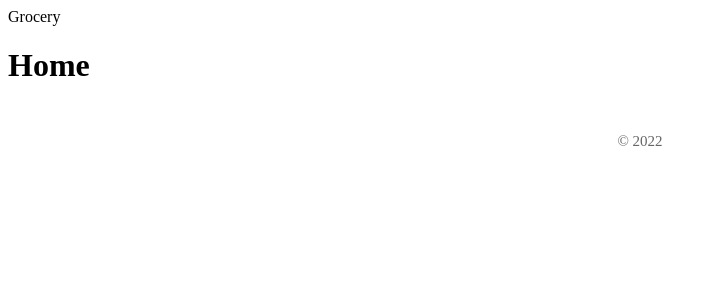
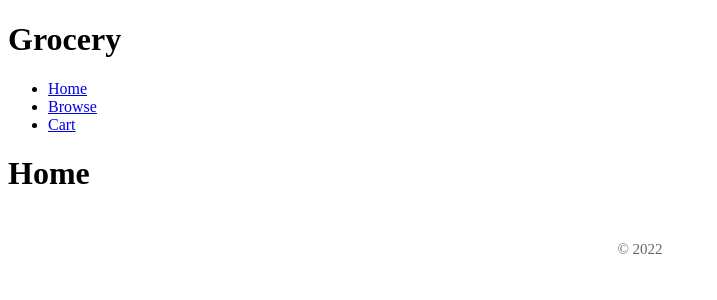
Before and after one commit to jtreeves/grocery-vue, a Vue app: page /home in a window 1280 px wide. Shown: the top 300 px of the page, without its empty margins (0-717 px from the left). Built offline with nearby package versions, Linux system fonts and the light colour scheme.

Commit message:
[AppHeader] Add nav bar

```diff
--- a/src/components/AppHeader.vue
+++ b/src/components/AppHeader.vue
@@ -1,6 +1,28 @@
 <template>
     <header>
-        Grocery
+        <h1>Grocery</h1>
+
+        <nav>
+            <ul>
+                <li>
+                    <RouterLink to="/home">
+                        Home
+                    </RouterLink>
+                </li>
+
+                <li>
+                    <RouterLink to="/browse">
+                        Browse
+                    </RouterLink>
+                </li>
+
+                <li>
+                    <RouterLink to="/cart">
+                        Cart
+                    </RouterLink>
+                </li>
+            </ul>
+        </nav>
     </header>
 </template>
 
```
